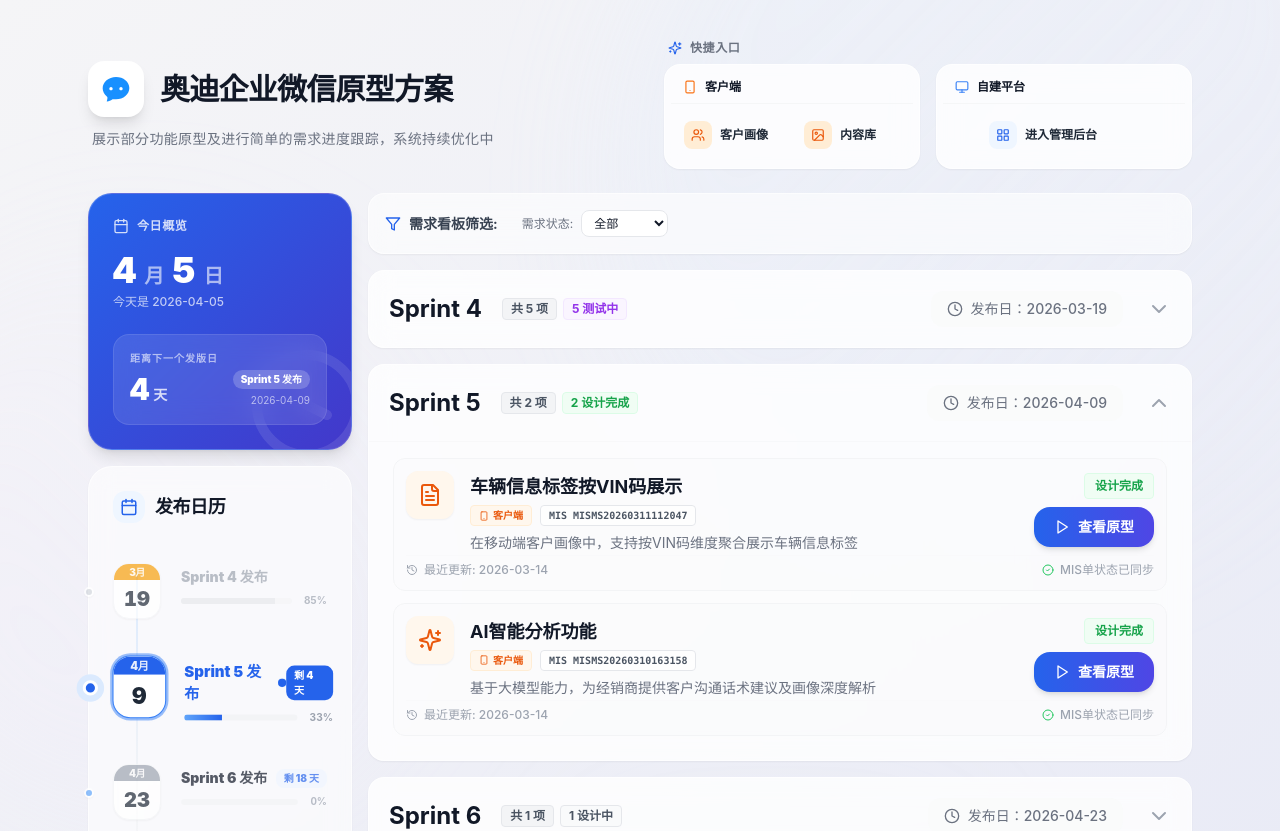
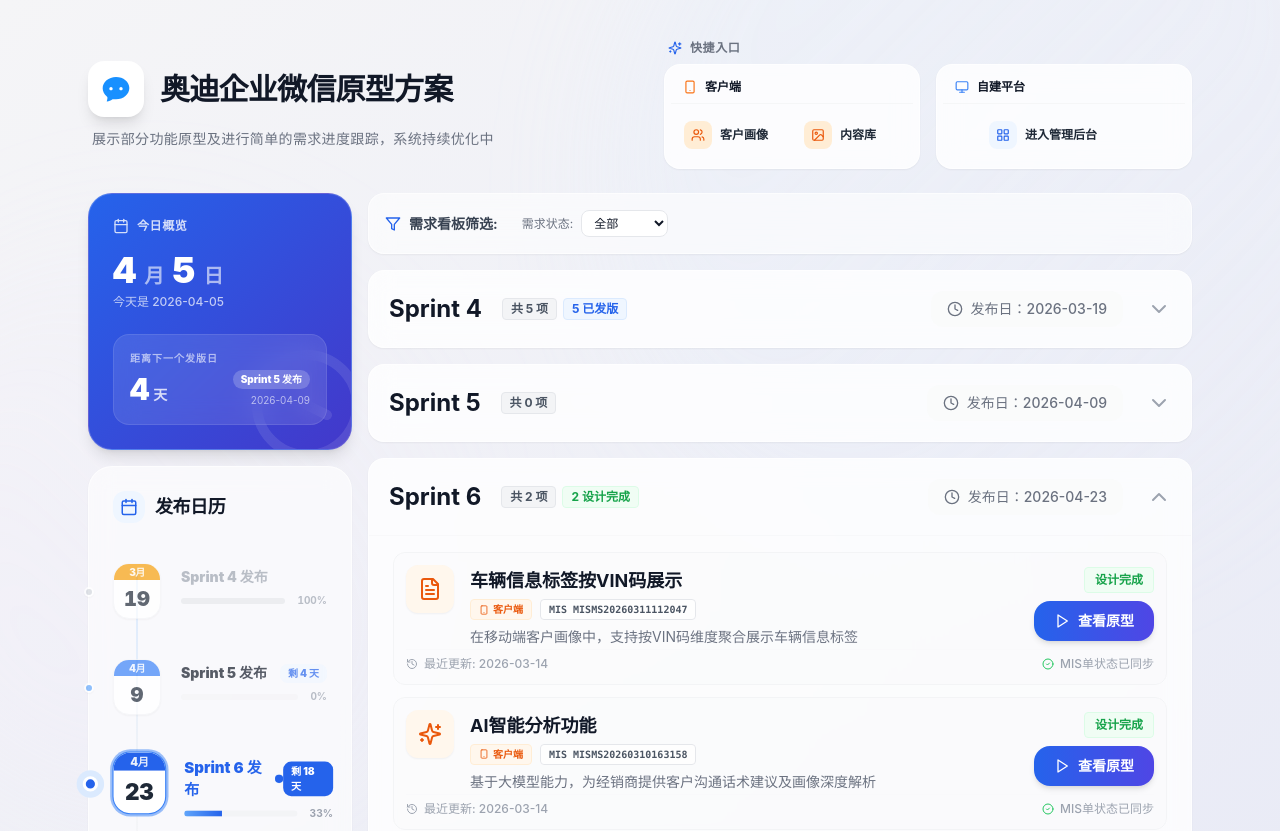
Before and after one commit to baker912/wecom, a Vue app: page / in a window 1280 px wide. Shown: the top 831 px of the page. Built offline with nearby package versions, Linux system fonts and the light colour scheme.

Commit message:
chore: move requirements between sprints

```diff
--- a/src/views/HomePage.vue
+++ b/src/views/HomePage.vue
@@ -6,7 +6,7 @@
 const router = useRouter();
 
 // Sprint Accordion Logic
-const expandedSprint = ref<string | null>('Sprint 5'); // 默认展开第一个
+const expandedSprint = ref<string | null>('Sprint 6'); // 默认展开第一个
 
 const toggleSprint = (sprintName: string) => {
   if (expandedSprint.value === sprintName) {
@@ -34,7 +34,7 @@
 
 // Filters & Navigation
 const selectedRequirementStatus = ref('全部');
-const requirementStatuses = ['全部', '设计中', '设计完成', '开发中', '测试中', '已上线'];
+const requirementStatuses = ['全部', '设计中', '设计完成', '开发中', '测试中', '已发版'];
 
 const navigateTo = (path: string) => {
   if (path === '/content-library') {
@@ -100,7 +100,7 @@
     '设计完成': 33,
     '开发中': 66,
     '测试中': 85,
-    '已上线': 100
+    '已发版': 100
   };
 
   return milestones.map(milestone => {
@@ -141,8 +141,8 @@
   {
     name: 'Sprint 4',
     dateRange: '2026/03/01 - 2026/03/19',
-    status: '测试中',
-    statusColor: 'bg-amber-50 text-amber-600 border border-amber-100',
+    status: '已发版',
+    statusColor: 'bg-blue-50 text-blue-600 border border-blue-100',
     targetDate: '2026-03-19',
     requirements: [
       {
@@ -150,7 +150,7 @@
         title: '安全工单',
         module: '自建平台',
         progress: 35,
-        status: '测试中',
+        status: '已发版',
         misId: 'MISMS20260304155247',
         misStatus: '需求实施中',
         version: 'v1.0.0',
@@ -164,7 +164,7 @@
         title: '邀约活动埋点',
         module: '自建平台',
         progress: 40,
-        status: '测试中',
+        status: '已发版',
         misId: 'MISMS20260306173640',
         misStatus: '需求确认中',
         version: 'v1.0.1',
@@ -178,7 +178,7 @@
         title: '售后自动消息推送',
         module: '自建平台',
         progress: 30,
-        status: '测试中',
+        status: '已发版',
         misId: 'MISMS20260227165123',
         misStatus: '需求实施中',
         version: 'v1.0.0',
@@ -192,7 +192,7 @@
         title: '素材详情优化',
         module: '客户端',
         progress: 55,
-        status: '测试中',
+        status: '已发版',
         misId: 'MISMS20260129102608',
         misStatus: '产品设计中',
         version: 'v1.1.0',
@@ -206,7 +206,7 @@
         title: '三系统经销商数据同步',
         module: '自建平台',
         progress: 45,
-        status: '测试中',
+        status: '已发版',
         misId: 'MISMS20260313100859',
         misStatus: '需求确认中',
         version: 'v1.2.0',
@@ -223,9 +223,17 @@
     status: '进行中',
     statusColor: 'bg-blue-50 text-blue-600 border border-blue-100',
     targetDate: '2026-04-09',
+    requirements: []
+  },
+  {
+    name: 'Sprint 6',
+    dateRange: '2026/04/10 - 2026/04/23',
+    status: '规划中',
+    statusColor: 'bg-gray-50 text-gray-500 border border-gray-200',
+    targetDate: '2026-04-23',
     requirements: [
       {
-        id: 'REQ-SPRINT5-01',
+        id: 'REQ-SPRINT6-01',
         title: '车辆信息标签按VIN码展示',
         module: '客户端',
         progress: 100,
@@ -239,7 +247,7 @@
         description: '在移动端客户画像中，支持按VIN码维度聚合展示车辆信息标签'
       },
       {
-        id: 'REQ-SPRINT5-02',
+        id: 'REQ-SPRINT6-02',
         title: 'AI智能分析功能',
         module: '客户端',
         progress: 80,
@@ -255,14 +263,14 @@
     ]
   },
   {
-    name: 'Sprint 6',
-    dateRange: '2026/04/10 - 2026/04/23',
+    name: 'Sprint 7',
+    dateRange: '2026/04/24 - 2026/05/07',
     status: '规划中',
     statusColor: 'bg-gray-50 text-gray-500 border border-gray-200',
-    targetDate: '2026-04-23',
+    targetDate: '2026-05-07',
     requirements: [
       {
-        id: 'REQ-SPRINT6-01',
+        id: 'REQ-SPRINT7-01',
         title: '人群包管理',
         module: '自建平台',
         progress: 0,
@@ -276,14 +284,6 @@
         description: '通过调用cdp标签和属性值圈选人群包触发sop，支持全量cdp客户标签和时间等属性值圈选；'
       }
     ]
-  },
-  {
-    name: 'Sprint 7',
-    dateRange: '2026/04/24 - 2026/05/07',
-    status: '规划中',
-    statusColor: 'bg-gray-50 text-gray-500 border border-gray-200',
-    targetDate: '2026-05-07',
-    requirements: []
   },
   {
     name: 'Sprint 8',
@@ -308,7 +308,7 @@
     const devCount = sprint.requirements.filter(r => r.status === '开发中').length;
     const testingCount = sprint.requirements.filter(r => r.status === '测试中').length;
     const designCount = sprint.requirements.filter(r => r.status === '设计完成').length;
-    const onlineCount = sprint.requirements.filter(r => r.status === '已上线').length;
+    const onlineCount = sprint.requirements.filter(r => r.status === '已发版').length;
 
     return {
       ...sprint,
@@ -576,7 +576,7 @@
                     <span v-if="sprint.stats.devCount > 0" class="px-2 py-0.5 bg-amber-50 text-amber-600 rounded text-xs font-bold border border-amber-100">{{ sprint.stats.devCount }} 开发中</span>
                     <span v-if="sprint.stats.testingCount > 0" class="px-2 py-0.5 bg-purple-50 text-purple-600 rounded text-xs font-bold border border-purple-100">{{ sprint.stats.testingCount }} 测试中</span>
                     <span v-if="sprint.stats.designCount > 0" class="px-2 py-0.5 bg-green-50 text-green-600 rounded text-xs font-bold border border-green-100">{{ sprint.stats.designCount }} 设计完成</span>
-                    <span v-if="sprint.stats.onlineCount > 0" class="px-2 py-0.5 bg-blue-50 text-blue-600 rounded text-xs font-bold border border-blue-100">{{ sprint.stats.onlineCount }} 已上线</span>
+                    <span v-if="sprint.stats.onlineCount > 0" class="px-2 py-0.5 bg-blue-50 text-blue-600 rounded text-xs font-bold border border-blue-100">{{ sprint.stats.onlineCount }} 已发版</span>
                   </div>
                 </div>
               </div>
@@ -647,7 +647,7 @@
                           req.status === '设计完成' ? 'text-green-600 bg-green-50 border-green-100' :
                           req.status === '开发中' ? 'text-amber-600 bg-amber-50 border-amber-100' :
                           req.status === '测试中' ? 'text-purple-600 bg-purple-50 border-purple-100' :
-                          req.status === '已上线' ? 'text-blue-600 bg-blue-50 border-blue-100' :
+                          req.status === '已发版' ? 'text-blue-600 bg-blue-50 border-blue-100' :
                           'text-gray-600 bg-gray-50 border-gray-200'
                         ]"
                       >
```
